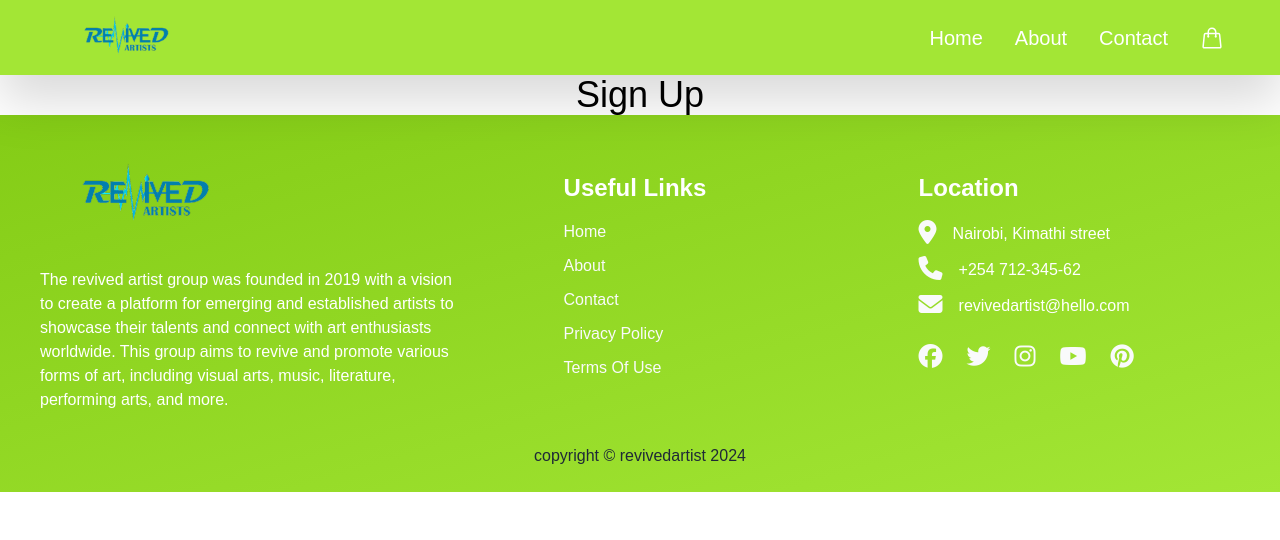
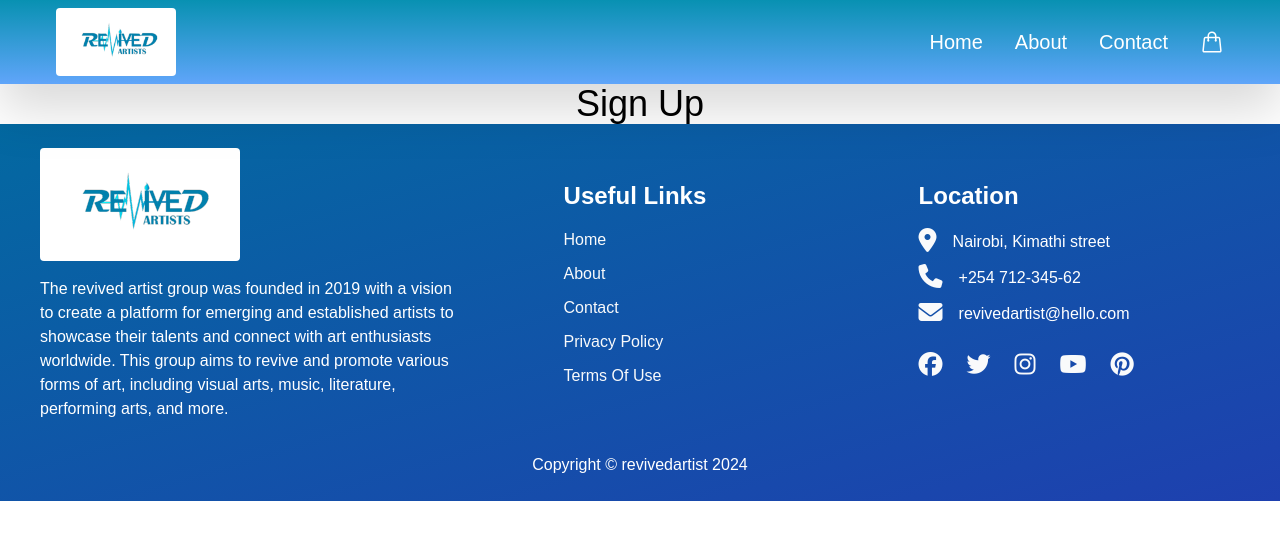
Before and after one commit to zablon-oigo/art, a Django app: page /account/register/ in a window 1280 px wide. Shown: the top 540 px of the page. Run offline with Django 4.2, Linux system fonts and the light colour scheme; style sheets or scripts are compiled from the project's sources; parts of the project's set-up code (start-up, migrations or seed data) failed here and were passed over; some libraries are stand-ins or nearby versions.

Commit message:
Changed background color

```diff
--- a/templates/base.html
+++ b/templates/base.html
@@ -12,31 +12,31 @@
 
 	<body class="">
 
-		<header class="bg-lime-400 drop-shadow-2xl">
-			<nav class="md:mx-14 mx-2  flex items-center justify-between">
-				<div class="">
+		<header class="bg-gradient-to-b from-cyan-600 to-blue-400 drop-shadow-2xl">
+			<nav class="flex items-center justify-between mx-2 md:mx-14">
+				<div class="py-2">
 					<a href="/">
-						<img src="{% static 'image/logo.png' %}" alt="logo" class="w-2/3">
+						<img src="{% static 'image/logo.png' %}" alt="logo" class="w-3/5 bg-white rounded ">
 					</a>
 				</div>
-				<div class=" space-x-8 text-xl font-extralight hidden md:flex items-center justify-center">
-					<a href="" class="capitalize text-white relative group">
+				<div class="items-center justify-center hidden space-x-8 text-xl font-extralight md:flex">
+					<a href="" class="relative text-white capitalize group">
 						home
 						<span class="duration-300 absolute bottom-0 inset-x-0 scale-x-0 transform transition-transform origin-left bg-white group-hover:scale-x-100 h-0.5 "></span>
 					</a>
-					<a href="" class="capitalize text-white relative group">
+					<a href="" class="relative text-white capitalize group">
 						about
 						<span class="duration-300 absolute bottom-0 inset-x-0 scale-x-0 transform transition-transform origin-left bg-white group-hover:scale-x-100 h-0.5 "></span>
 
 					</a>
-					<a href="" class="capitalize text-white relative group">
+					<a href="" class="relative text-white capitalize group">
 						contact
 						<span class="duration-300 absolute bottom-0 inset-x-0 scale-x-0 transform transition-transform origin-left bg-white group-hover:scale-x-100 h-0.5 "></span>
 										</a>
 					{% with total_items=cart|length %}
 					{% if total_items > 0 %}
 						<a href="{% url 'cart:cart_detail' %}" class="relative">
-							<span class="absolute top-0 right-0 inline-flex items-center justify-center px-2 py-1 text-xs font-bold leading-none transform translate-x-1/2 -translate-y-1/2 bg-white text-gray-800 rounded-full" id="cart-count">{{total_items}}</span>
+							<span class="absolute top-0 right-0 inline-flex items-center justify-center px-2 py-1 text-xs font-bold leading-none text-gray-800 transform translate-x-1/2 -translate-y-1/2 bg-white rounded-full" id="cart-count">{{total_items}}</span>
 							<svg xmlns="http://www.w3.org/2000/svg" fill="none" viewBox="0 0 24 24" stroke-width="1.5" stroke="currentColor" data-slot="icon" class="w-6 h-6 text-white cursor-pointer">
 								<path stroke-linecap="round" stroke-linejoin="round" d="M15.75 10.5V6a3.75 3.75 0 1 0-7.5 0v4.5m11.356-1.993 1.263 12c.07.665-.45 1.243-1.119 1.243H4.25a1.125 1.125 0 0 1-1.12-1.243l1.264-12A1.125 1.125 0 0 1 5.513 7.5h12.974c.576 0 1.059.435 1.119 1.007ZM8.625 10.5a.375.375 0 1 1-.75 0 .375.375 0 0 1 .75 0Zm7.5 0a.375.375 0 1 1-.75 0 .375.375 0 0 1 .75 0Z" />
 							  </svg>
@@ -50,9 +50,7 @@
 					{% endwith %}
 
 				</div>
-				<button class="md:hidden block" id="menuBtn">
-					<i class="fa-solid fa-bars"></i>
-				</button>
+
 
 			</nav>
 		</header>
@@ -67,77 +65,77 @@
 		</div>
 		{% endblock %}
 
-<footer class="bg-gradient-to-br from-lime-500 to-lime-400 min-h-400px">
-	<div class="md:px-10 px-4 py-6">
-		<div class="flex  items-center md:flex-row flex-col justify-between ">
-			<div class="md:w-2/5 w-full mb-4">
-				<img src="{% static 'image/logo.png' %}" alt="logo" class="md:mb-4">
+<footer class="bg-gradient-to-br from-sky-700 to-blue-800 min-h-400px">
+	<div class="px-4 py-6 md:px-10">
+		<div class="flex flex-col items-center justify-between md:flex-row ">
+			<div class="w-full mb-4 md:w-2/5">
+				<img src="{% static 'image/logo.png' %}" alt="logo" class="bg-white rounded md:mb-4">
 				<p class="text-white font-extralight">
 					The <strong>revived artist</strong> group was founded in 2019 with a vision to create a platform for emerging and established artists to showcase their talents and connect with art enthusiasts worldwide. This group aims to revive and promote various forms of art, including visual arts, music, literature, performing arts, and more.
 				</p>
 			</div>
-			<div class="md:w-3/4 w-full flex md:flex-row flex-col  justify-around ">
+			<div class="flex flex-col justify-around w-full md:w-3/4 md:flex-row ">
                 <div class="mb-4">
-					<h2 class="mb-4 text-2xl text-white font-semibold capitalize">
+					<h2 class="mb-4 text-2xl font-semibold text-white capitalize">
 						useful links
 					</h2>
 					<div class="flex flex-col space-y-2.5">
-						<a href="" class="text-md text-gray-50 font-light capitalize hover:translate-x-2 duration-300 transition-transform delay-100">home</a>
-						<a href="" class="text-md text-gray-50 font-light capitalize hover:translate-x-2 duration-300 transition-transform delay-100">about</a>
-						<a href="" class="text-md text-gray-50 font-light capitalize hover:translate-x-2 duration-300 transition-transform delay-100">contact</a>
-						<a href="" class="text-md text-gray-50 font-light capitalize hover:translate-x-2 duration-300 transition-transform delay-100">privacy policy</a>
-						<a href="" class="text-md text-gray-50 font-light capitalize hover:translate-x-2 duration-300 transition-transform delay-100">terms of use</a>
+						<a href="" class="font-light capitalize transition-transform duration-300 delay-100 text-md text-gray-50 hover:translate-x-2">home</a>
+						<a href="" class="font-light capitalize transition-transform duration-300 delay-100 text-md text-gray-50 hover:translate-x-2">about</a>
+						<a href="" class="font-light capitalize transition-transform duration-300 delay-100 text-md text-gray-50 hover:translate-x-2">contact</a>
+						<a href="" class="font-light capitalize transition-transform duration-300 delay-100 text-md text-gray-50 hover:translate-x-2">privacy policy</a>
+						<a href="" class="font-light capitalize transition-transform duration-300 delay-100 text-md text-gray-50 hover:translate-x-2">terms of use</a>
 
 					</div>
 				</div>
 				<div class="">
-					<h2 class="mb-4 text-2xl text-white font-semibold capitalize">
+					<h2 class="mb-4 text-2xl font-semibold text-white capitalize">
 						location
 					</h2>
 					<div class="">
-						<div class="flex items-center space-x-4 mb-2">
-							<a href="" class="text-md text-gray-50 font-light capitalize hover:translate-x-2 duration-300 transition-transform delay-100">
-								<i class="fa-sharp fa-solid text-2xl fa-location-dot"></i>
+						<div class="flex items-center mb-2 space-x-4">
+							<a href="" class="font-light capitalize transition-transform duration-300 delay-100 text-md text-gray-50 hover:translate-x-2">
+								<i class="text-2xl fa-sharp fa-solid fa-location-dot"></i>
 							</a>
-							<p class="text-md text-white">
+							<p class="text-white text-md">
 							 Nairobi, Kimathi street
 							</p>
 
 						</div>
-						<div class="flex items-center space-x-4 mb-2">
-							<a href="" class="text-md text-gray-50 font-light capitalize hover:translate-x-2 duration-300 transition-transform delay-100">
-								<i class="fa-solid text-2xl fa-phone"></i>
+						<div class="flex items-center mb-2 space-x-4">
+							<a href="" class="font-light capitalize transition-transform duration-300 delay-100 text-md text-gray-50 hover:translate-x-2">
+								<i class="text-2xl fa-solid fa-phone"></i>
 							</a>
-							<p class="text-md text-white">
+							<p class="text-white text-md">
 							  +254 712-345-62
 							</p>
 
 						</div>
-						<div class="flex items-center space-x-4 mb-2">
-							<a href="" class="text-md text-gray-50 font-light capitalize hover:translate-x-2 duration-300 transition-transform delay-100">
-								<i class="fa-solid text-2xl fa-envelope"></i>
+						<div class="flex items-center mb-2 space-x-4">
+							<a href="" class="font-light capitalize transition-transform duration-300 delay-100 text-md text-gray-50 hover:translate-x-2">
+								<i class="text-2xl fa-solid fa-envelope"></i>
 							</a>
-							<p class="text-md text-white">
+							<p class="text-white text-md">
 								revivedartist@hello.com
 							</p>
 
 						</div>
 					</div>
-					<div class="flex items-center space-x-6 md:justify-center mt-6">
-						<a href="" class="text-md text-gray-50 font-light capitalize hover:translate-x-2 duration-300 transition-transform delay-100">
-							<i class="fa-brands text-2xl fa-facebook"></i>
+					<div class="flex items-center mt-6 space-x-6 md:justify-center">
+						<a href="" class="font-light capitalize transition-transform duration-300 delay-100 text-md text-gray-50 hover:translate-x-2">
+							<i class="text-2xl fa-brands fa-facebook"></i>
 						</a>
-						<a href="" class="text-md text-gray-50 font-light capitalize hover:translate-x-2 duration-300 transition-transform delay-100">
-							<i class="fa-brands text-2xl fa-twitter"></i>
+						<a href="" class="font-light capitalize transition-transform duration-300 delay-100 text-md text-gray-50 hover:translate-x-2">
+							<i class="text-2xl fa-brands fa-twitter"></i>
 						</a>
-						<a href="" class="text-md text-gray-50 font-light capitalize hover:translate-x-2 duration-300 transition-transform delay-100">
-							<i class="fa-brands text-2xl fa-instagram"></i>
+						<a href="" class="font-light capitalize transition-transform duration-300 delay-100 text-md text-gray-50 hover:translate-x-2">
+							<i class="text-2xl fa-brands fa-instagram"></i>
 						</a>
-						<a href="" class="text-md text-gray-50 font-light capitalize hover:translate-x-2 duration-300 transition-transform delay-100">
-							<i class="fa-brands text-2xl fa-youtube"></i>
+						<a href="" class="font-light capitalize transition-transform duration-300 delay-100 text-md text-gray-50 hover:translate-x-2">
+							<i class="text-2xl fa-brands fa-youtube"></i>
 						</a>
-						<a href="" class="text-md text-gray-50 font-light capitalize hover:translate-x-2 duration-300 transition-transform delay-100">
-							<i class="fa-brands text-2xl fa-pinterest"></i>
+						<a href="" class="font-light capitalize transition-transform duration-300 delay-100 text-md text-gray-50 hover:translate-x-2">
+							<i class="text-2xl fa-brands fa-pinterest"></i>
 						</a>
 
 
@@ -147,8 +145,8 @@
 				</div>
 			</div>
 		</div>
-		<p class="text-center text-gray-800 mt-4 font-light">
-			copyright  &copy; revivedartist  {% now "Y" %}
+		<p class="mt-4 font-light text-center text-white">
+			Copyright  &copy; revivedartist  {% now "Y" %}
 		</p>
 	</div>
 </footer>
```
